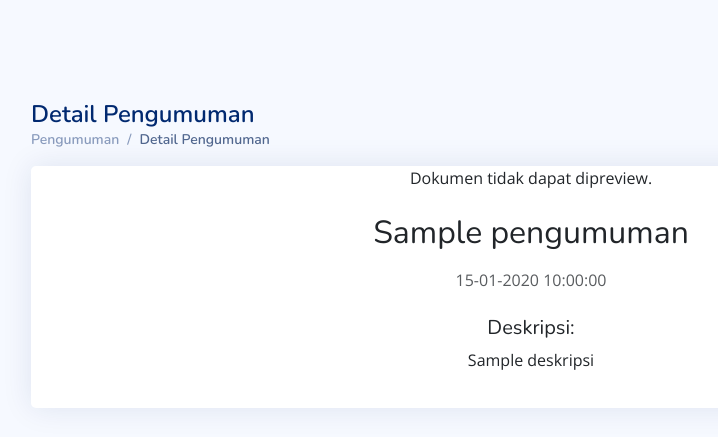
After one commit to RiqqiAmru/sidumaso-lilis, a CodeIgniter 4 app: template app/Views/pengumuman/detail2.php in a window 1280 px wide. The commit adds this page. Shown: the top 437 px of the page, without its empty margins (109-827 px from the left). Run offline with PHP 8.4 and a stand-in for CodeIgniter, Linux system fonts and the light colour scheme; the template is opened without the code that fills it: most values are stand-ins (such as "Sample title", 1, 10 or a date in 2020); some libraries are stand-ins or nearby versions.

Commit message:
ubah pengumuman publik dan proses di landing

```diff
--- a/app/Controllers/Pengumuman.php
+++ b/app/Controllers/Pengumuman.php
@@ -137,6 +137,9 @@ class Pengumuman extends Controller
             throw new \CodeIgniter\Exceptions\PageNotFoundException('Pengumuman tidak ditemukan');
         }
 
+        if (!session('user_id')) {
+            return view('pengumuman/detail2', ['pengumuman' => $pengumuman]);
+        }
         return view('pengumuman/detail', ['pengumuman' => $pengumuman]);
     }
 }
--- /dev/null
+++ b/app/Views/pengumuman/detail2.php
@@ -0,0 +1,98 @@
+<!DOCTYPE html>
+<html lang="en">
+
+<head>
+    <meta charset="utf-8">
+    <meta content="width=device-width, initial-scale=1.0" name="viewport">
+
+    <title>SIDUMASO</title>
+    <meta content="" name="description">
+    <meta content="" name="keywords">
+
+    <!-- Favicons -->
+    <link href="/assetsadmin/img/logo.png" rel="icon">
+    <link href="/assetsadmin/img/apple-touch-icon.png" rel="apple-touch-icon">
+
+    <!-- Google Fonts -->
+    <link href="https://fonts.gstatic.com" rel="preconnect">
+    <link
+        href="https://fonts.googleapis.com/css?family=Open+Sans:300,300i,400,400i,600,600i,700,700i|Nunito:300,300i,400,400i,600,600i,700,700i|Poppins:300,300i,400,400i,500,500i,600,600i,700,700i"
+        rel="stylesheet">
+
+    <!-- Vendor CSS Files -->
+    <link href="/assetsadmin/vendor/bootstrap/css/bootstrap.min.css" rel="stylesheet">
+    <link href="/assetsadmin/vendor/bootstrap-icons/bootstrap-icons.css" rel="stylesheet">
+    <link href="/assetsadmin/vendor/boxicons/css/boxicons.min.css" rel="stylesheet">
+    <link href="/assetsadmin/vendor/quill/quill.snow.css" rel="stylesheet">
+    <link href="/assetsadmin/vendor/quill/quill.bubble.css" rel="stylesheet">
+    <link href="/assetsadmin/vendor/remixicon/remixicon.css" rel="stylesheet">
+    <link href="/assetsadmin/vendor/simple-datatables/style.css" rel="stylesheet">
+
+    <!-- Template Main CSS File -->
+    <link href="/assetsadmin/css/style.css" rel="stylesheet">
+</head>
+
+<body>
+    <main class="main" class='container ' style="max-width: 1000px; margin:auto ; margin-top:100px ;">
+
+        <div class=" pagetitle">
+            <h1>Detail Pengumuman</h1>
+            <nav>
+                <ol class="breadcrumb">
+                    <li class="breadcrumb-item"><a>Pengumuman</a></li>
+                    <li class="breadcrumb-item active">Detail Pengumuman</li>
+                </ol>
+            </nav>
+        </div><!-- End Page Title -->
+
+        <section class="section">
+            <div class="row">
+                <div class="col-lg-12">
+
+                    <div class="card">
+                        <div class="card-body text-center">
+                            <!-- Foto atau Dokumen -->
+                            <div class="mb-4">
+                                <?php
+                                $fileExtension = pathinfo($pengumuman['dokumen'], PATHINFO_EXTENSION);
+                                if ($pengumuman['dokumen']):
+                                    // Jika file adalah gambar
+                                    if (in_array(strtolower($fileExtension), ['jpg', 'jpeg', 'png', 'gif'])):
+                                ?>
+                                        <img src="<?= base_url('/uploads/pengumuman/' . $pengumuman['dokumen']); ?>" alt="Dokumen Pengumuman"
+                                            class="img-fluid" style="max-height: 300px;">
+                                    <?php
+                                    // Jika file adalah PDF
+                                    elseif ($fileExtension == 'pdf'):
+                                    ?>
+                                        <iframe src="<?= base_url('/uploads/pengumuman/' . $pengumuman['dokumen']); ?>" width="100%"
+                                            height="500px"></iframe>
+                                    <?php else: ?>
+                                        <p>Dokumen tidak dapat dipreview.</p>
+                                    <?php endif; ?>
+                                <?php else: ?>
+                                    <p>Tidak ada dokumen untuk pengumuman ini.</p>
+                                <?php endif; ?>
+                            </div>
+
+                            <!-- Judul Pengumuman -->
+                            <h2 class="mb-3"><?= esc($pengumuman['judul']); ?></h2>
+
+                            <!-- Tanggal Pengumuman -->
+                            <p class="text-muted"><?= date('d-m-Y H:i:s', strtotime($pengumuman['tanggal'])); ?></p>
+
+                            <!-- Deskripsi Pengumuman -->
+                            <div class="mt-4">
+                                <h5>Deskripsi:</h5>
+                                <p><?= nl2br(esc($pengumuman['deskripsi'])); ?></p>
+                            </div>
+
+                        </div>
+                    </div>
+
+                </div>
+            </div>
+        </section>
+
+    </main><!-- End #main -->
+</body>
--- a/app/Views/templates/header.php
+++ b/app/Views/templates/header.php
@@ -37,7 +37,7 @@
 
 
                     <li>
-                        <a class="dropdown-item d-flex align-items-center" href="users-profile.html">
+                        <a class="dropdown-item d-flex align-items-center" href="<?php echo base_url('AkunController') ?>">
                             <i class="bi bi-person"></i>
                             <span>My Profile</span>
                         </a>
```
Also changed, not shown: app/Controllers/Home.php (+3 -4 lines), app/Views/dashboard.php (+1 -15 lines), app/Views/landing.php (+11 -0 lines).
